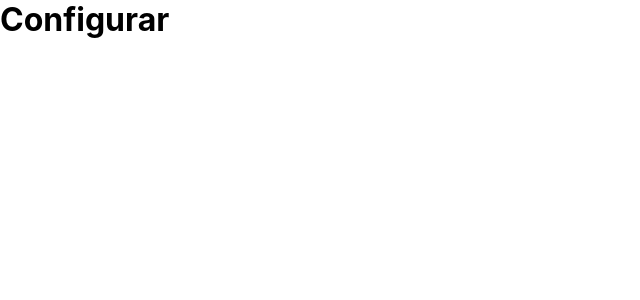
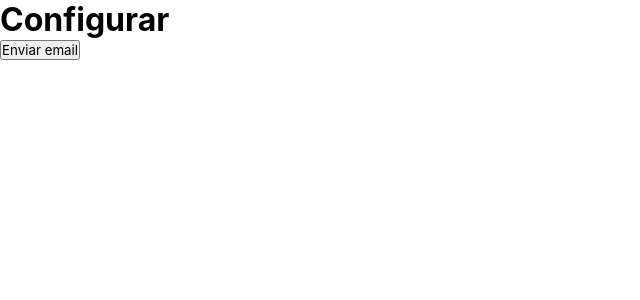
Before and after one commit to houstonsbarros/agendei-frontend, a Next.js app: page /cliente/configurar in a window 1280 px wide. Shown: the top 300 px of the page, without its empty margins (0-640 px from the left). Built offline with nearby package versions, Linux system fonts and the light colour scheme; a web font is replaced by a local one.

Commit message:
Alteração da Rota Login

```diff
--- a/package.json
+++ b/package.json
@@ -31,6 +31,7 @@
     "mdb-react-ui-kit": "^6.1.0",
     "next": "13.2.3",
     "node-telegram-bot-api": "^0.61.0",
+    "nodemailer": "^6.9.3",
     "openai-api": "^1.3.1",
     "pg": "^8.11.0",
     "react": "18.2.0",
--- a/pages/cliente/configurar.tsx
+++ b/pages/cliente/configurar.tsx
@@ -1,10 +1,43 @@
+const nodemailer = require('nodemailer');
+
+// Importe o NodeMailer
+
+const Configurar = () => {
+    const enviarEmail = () => {
+        // Crie um transporte para o envio de email
+        var transport = nodemailer.createTransport({
+            host: "sandbox.smtp.mailtrap.io",
+            port: 2525,
+            auth: {
+              user: "f379f7a4a5bc30",
+              pass: "461c4195d3d737"
+            }
+        });
+
+        // Defina o email que será enviado
+        var email = {
+            from: "noreply@agendei.com",
+            to: "houstonbarroscontact@gmail.com",
+            subject: "Teste de envio de email",
+            text: "Olá, este é um teste de envio de email",
+            html: "<b>Olá, este é um teste de envio de email</b>"
+        };
+
+        // Envie o email
+        transport.sendMail(email, function(error: any, info: any) {
+            if (error) {
+              console.log(error);
+            } else {
+              console.log("Email enviado com sucesso!");
+            }
+        });
+    }
 
 
-
-const Configurar = () => {
     return (
         <div>
             <h1>Configurar</h1>
+            <button onClick={enviarEmail}>Enviar email</button>
         </div>
     )
 }
--- a/pages/cliente/inicio.tsx
+++ b/pages/cliente/inicio.tsx
@@ -39,10 +39,10 @@ const Inicio = () => {
                     setLogado(true);
                     setClientInfo(client_info as never[]);
                 } else {
-                    window.location.href = "/cliente/login";
+                    //window.location.href = "/cliente/login";
                 }
             } catch (error) {
-                window.location.href = "/cliente/login";
+                //window.location.href = "/cliente/login";
             }
         };
 
--- a/pages/cliente/login.tsx
+++ b/pages/cliente/login.tsx
@@ -58,6 +58,9 @@ const Login = function () {
                     progress: undefined,
                     theme: "colored",
                 });
+
+
+                setIsLoading(false);
             }
         } catch (error) {
             toast.error('Erro ao logar cliente!', {
@@ -70,6 +73,8 @@ const Login = function () {
                 progress: undefined,
                 theme: "colored",
             });
+
+            setIsLoading(false);
         }
     };
 
--- a/src/components/carregar/index.tsx
+++ b/src/components/carregar/index.tsx
@@ -13,7 +13,7 @@ const Carregar = () => {
             const token = sessionStorage.getItem("agendei-token");
 
             try {
-                const response = await fetch("http://localhost:3000/client/current", {
+                const response = await fetch("https://agendei-api.onrender.com/client/current", {
                     method: "GET",
                     headers: {
                         Authorization: `Bearer ${token}`,
```
Also changed, not shown: 1 other file (tests, documents, lock files or other folders).
